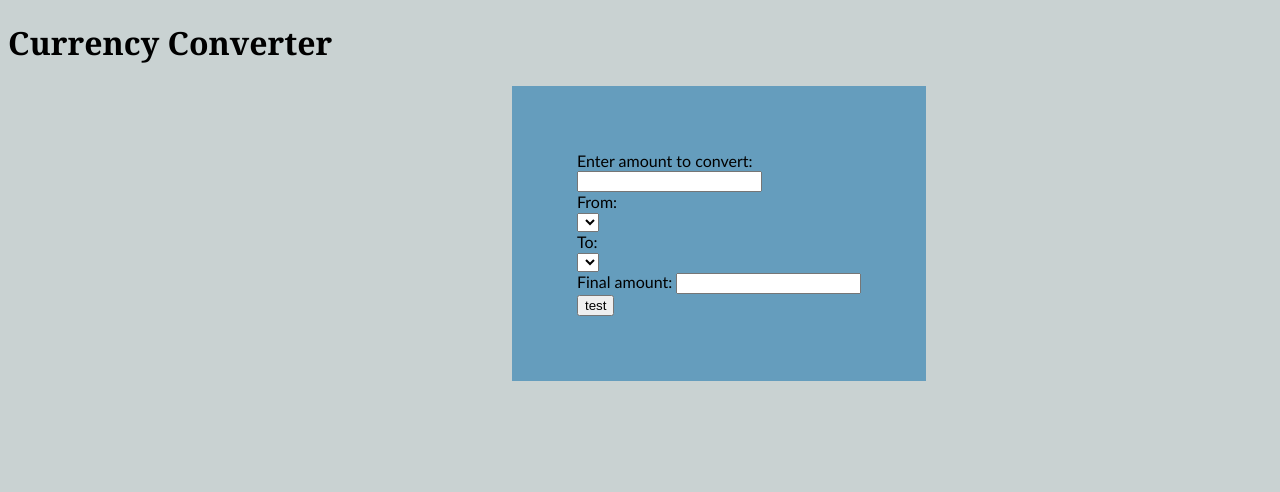
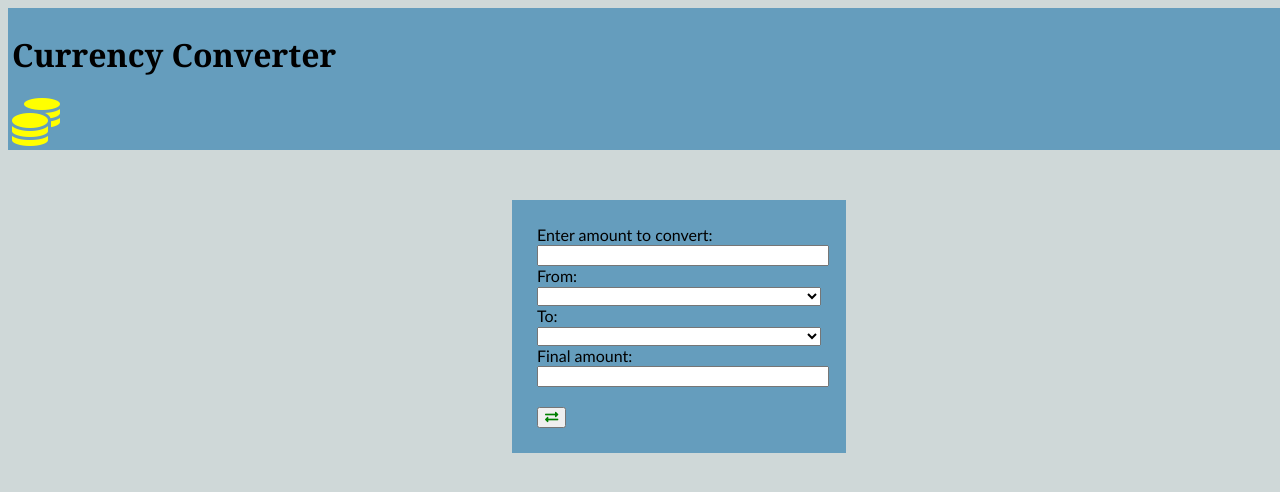
Before and after one commit to IMARTYI/CurrencyExchange, a website: page index.html in a window 1280 px wide. Drawn offline with Linux system fonts and the light colour scheme; no server answers.

Commit message:
second commit

```diff
--- a/index.html
+++ b/index.html
@@ -4,6 +4,8 @@
     <meta charset="UTF-8">
     <meta http-equiv="X-UA-Compatible" content="IE=edge">
     <meta name="viewport" content="width=device-width, initial-scale=1.0">
+    <link rel="stylesheet" href="https://cdnjs.cloudflare.com/ajax/libs/font-awesome/5.15.3/css/all.min.css">
+
     <title>Converter</title>
 </head>
 <link rel="stylesheet" href="style.css">
@@ -11,7 +13,10 @@
 <body onload="getExchangeRate()">
 
     <div class="Wrapper">
-      <h1>Currency Converter</h1>
+      <header>
+        <h1>Currency Converter</h1>
+        <i class="fas fa-coins" id="coin-icon" style="font-size: 48px;"></i>
+      </header>
 
       <form id='CurrencyForm'>
 
@@ -39,8 +44,11 @@
               <input type="number" step="1" readonly="true" id="result">
 
           </div>
-          <button type="button" onclick="convert()">
-            test
+
+          <br>
+
+          <button type="button" onclick="convert()" id="convert-button">
+            <i class="fas fa-exchange-alt" style="color: green;"></i>
           </button>
       </form>
     </div>
--- a/style.css
+++ b/style.css
@@ -1,6 +1,6 @@
 body{
 
-    background-color: rgb(201, 210, 210);
+    background-color: rgb(207, 216, 216);
     font-family:Georgia, 'Times New Roman', Times, serif
 }
 
@@ -8,7 +8,37 @@ body{
     left: 40%;
     position: absolute;
     background-color:#659dbd;
-    padding: 65px;
+    padding: 25px;
     font-family:'Gill Sans', 'Gill Sans MT', Calibri, 'Trebuchet MS', sans-serif;
-   font: size 40px;;
+    font: size 140px;
+    top: 25%;
+
 }
+header{
+    background-color:#659dbd;
+    width: 100%;
+    padding: 4px;
+    left: 0;
+    right: 0%;
+    top: 0%;
+    overflow: hidden;
+}
+
+#CurrencyForm input{
+    width: 100%;
+}
+#CurrencyForm select{
+    width: 100%;
+}
+#coin-icon{
+    color: yellow;
+
+}
+#convert-button{
+    top: 40%;
+    font: 10px;
+
+}
+#convert-button :hover{
+    background-color: yellow;
+}
```
Also changed, not shown: script.js (+1 -7 lines).
